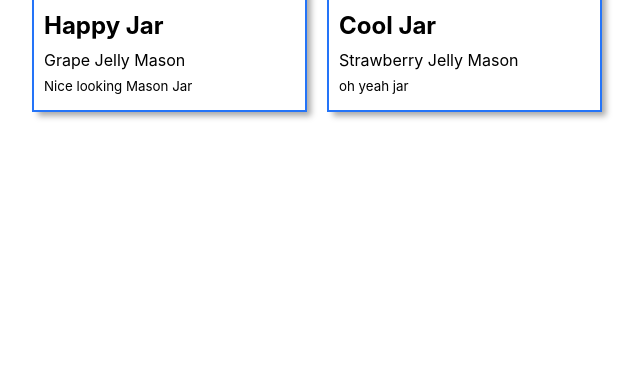
After one commit to EricSokolowski/jar-collector, a Django app: page /jars/ in a window 1280 px wide. The commit adds this page. Shown: the part 385-769 px from the top of the page, without its empty margins (323-963 px from the left). Run offline with Django 4.2, Linux system fonts and the light colour scheme.

Commit message:
finish part 1

```diff
--- /dev/null
+++ b/main_app/static/css/jars/jar-index.css
@@ -0,0 +1,38 @@
+.card-container {
+  padding: 0 30px;
+  display: flex;
+  justify-content: center;
+  flex-wrap: wrap;
+}
+
+.card {
+  width: 275px;
+  margin: 10px;
+  border: var(--borders);
+  box-shadow: var(--card-box-shadow);
+}
+
+.card-content {
+  padding: 10px;
+  width: 100%;
+}
+
+.usr-img {
+  width: 100%;
+  border-radius: var(--card-border-radius);
+}
+
+.card > a {
+  text-decoration: none;
+  color: var(--text-color);
+}
+
+.card h2 {
+  margin: 10px 0;
+  font-size: var(--font-xl);
+}
+
+.card p {
+  margin: 5px 0;
+  font-size: var(--font-reg);
+}
--- a/main_app/templates/base.html
+++ b/main_app/templates/base.html
@@ -28,6 +28,7 @@
     </div>
     <nav>
       <ul>
+        <li><a href="/jars">All Jars</a></li>
         <li><a href="/about">About</a></li>
       </ul>
     </nav>
--- /dev/null
+++ b/main_app/templates/jars/index.html
@@ -0,0 +1,40 @@
+{% extends 'base.html' %}
+{% load static %}
+
+{% block head %}
+<link
+  rel="stylesheet"
+  type="text/css"
+  href="{% static 'css/jars/jar-index.css' %}"
+/>
+{% endblock %}
+
+{% block content %}
+
+<section class="page-header">
+  <h1>Jar List</h1>
+  <img src="{% static 'images/Jar-2.png' %}" alt="Circle on a Jar" />
+  <img src="{% static 'images/Jar-3.png' %}" alt="Ribbin on a Jar" />
+  <img src="{% static 'images/Jar-4.png' %}" alt="Flower on a Jar" />
+  <img src="{% static 'images/Jar-5.png' %}" alt="Heart on a Jar" />
+</section>
+
+<section class="card-container">
+  {% for jar in jars %}
+    <div class="card">
+      <div class="card-content">
+        <div class="card-img-container">
+          <img
+            src="{% static 'images/Jar-5.png' %}"
+            alt="Heart on a Jar"
+          >
+        </div>
+        <h2 class="card-title">{{ jar.name }}</h2>
+        <p>{{jar.contents}} {{jar.type}}</p>
+        <p><small>{{ jar.description }}</small></p>
+      </div>
+    </div>
+  {% endfor %}
+</section>
+
+{% endblock %}
--- a/main_app/urls.py
+++ b/main_app/urls.py
@@ -4,5 +4,7 @@ from . import views
 urlpatterns = [
   path('', views.home, name='home'),
 
-  path('about/', views.about, name='about')
+  path('about/', views.about, name='about'),
+
+  path('jars/', views.jars_index, name='jars_index')
 ]
--- a/main_app/views.py
+++ b/main_app/views.py
@@ -9,3 +9,19 @@ def home(request):
 
 def about(request):
   return render(request, 'about.html')
+
+def jars_index(request):
+  return render(request, 'jars/index.html', { 'jars': jars})
+
+class Jar:
+  def __init__(self, name, contents, description, type):
+    self.name = name
+    self.contents = contents
+    self.description = description
+    self.type = type
+
+jars = [
+  Jar('Happy Jar', 'Grape Jelly', 'Nice looking Mason Jar', 'Mason'),
+  Jar('Cool Jar', 'Strawberry Jelly', 'oh yeah jar', 'Mason')
+
+]
```
Also changed, not shown: main_app/static/images/Jar-1.png (added), main_app/static/images/Jar-2.png (added), main_app/static/images/Jar-3.png (added), main_app/static/images/Jar-4.png (added), main_app/static/images/Jar-5.png (added), main_app/static/images/Jar-6.png (added), main_app/static/images/Jar-7.png (added).
